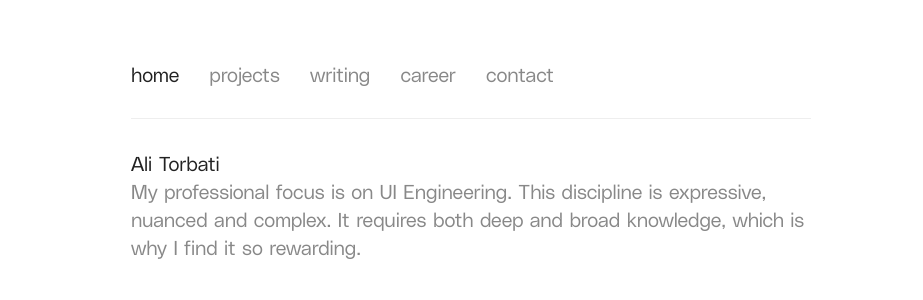
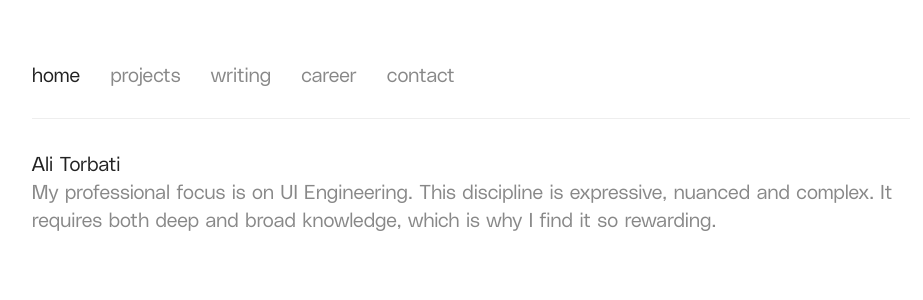
Before and after one commit to alitorbati/portfolio, a Next.js app: page / in a window 1280 px wide. Shown: the top 300 px of the page, without its empty margins (169-1092 px from the left). Built offline with nearby package versions, Linux system fonts and the light colour scheme.

Commit message:
overall app width

```diff
--- a/pages/_app.js
+++ b/pages/_app.js
@@ -70,7 +70,7 @@ const MyApp = ({ Component, pageProps }) => {
       <Head>
         <title>Ali Torbati (ﾉ◕ヮ◕)ﾉ*:･ﾟ✧</title>
       </Head>
-      <Box maxWidth="800px" margin="0 auto" padding={[3, 4]}>
+      <Box maxWidth="80ch" margin="0 auto" padding={[3, 4]}>
         <Navigation />
         <Box marginBottom={3} />
         <Box as="main">
```
